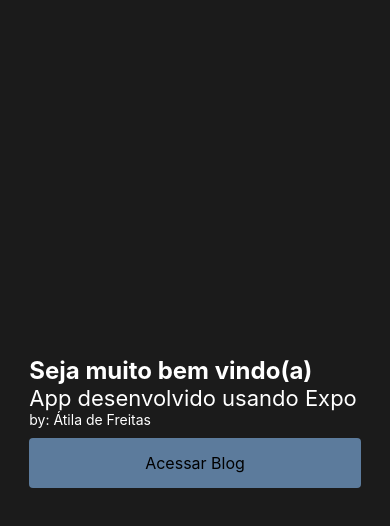
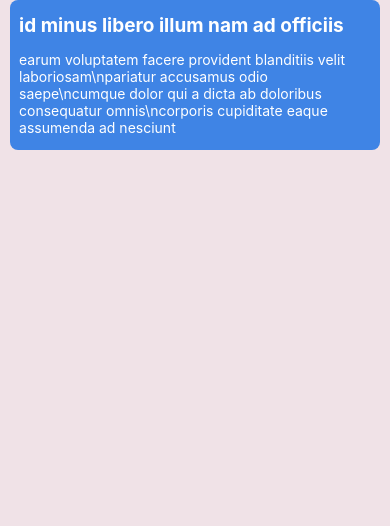
Before and after one commit to atiladefreitas/blog-app-react-native, a React Native app: screen / in a window 390 px wide. Shown: the top 526 px of the page. Built offline with nearby package versions, Linux system fonts and the light colour scheme.

Commit message:
created blog card component

```diff
--- a/App.tsx
+++ b/App.tsx
@@ -1,9 +1,17 @@
 import { StatusBar } from "expo-status-bar";
 import { StyleSheet, Text, View } from "react-native";
 import { Home } from "./src/screens/Home";
+import { BlogCard } from "./src/components/BlogCard";
 
 export default function App() {
-  return <Home />;
+  return (
+    <>
+      <BlogCard
+        title="id minus libero illum nam ad officiis"
+        content="earum voluptatem facere provident blanditiis velit laboriosam\npariatur accusamus odio saepe\ncumque dolor qui a dicta ab doloribus consequatur omnis\ncorporis cupiditate eaque assumenda ad nesciunt"
+      />
+    </>
+  );
 }
 
 const styles = StyleSheet.create({
--- /dev/null
+++ b/src/components/BlogCard/index.tsx
@@ -0,0 +1,21 @@
+import { Container, Text, CardContainer, Wrapper, Title } from "./style";
+
+interface IBlogCardProps {
+  title: string;
+  content: string;
+}
+
+function BlogCard({ title, content }: IBlogCardProps): JSX.Element {
+  return (
+    <Container>
+      <Wrapper>
+        <CardContainer>
+          <Title>{title}</Title>
+          <Text>{content}</Text>
+        </CardContainer>
+      </Wrapper>
+    </Container>
+  );
+}
+
+export { BlogCard };
--- /dev/null
+++ b/src/components/BlogCard/style.ts
@@ -0,0 +1,32 @@
+import styled from "styled-components/native";
+
+export const Container = styled.SafeAreaView`
+  background-color: #f0e2e7;
+  flex: 1;
+`;
+
+export const Wrapper = styled.View`
+  align-items: center;
+`;
+
+export const Text = styled.Text`
+  font-weight: 400;
+  font-size: 14px;
+  color: white;
+  width: 95%;
+`;
+export const Title = styled.Text`
+  font-weight: 700;
+  color: white;
+  font-size: 19px;
+  width: 95%;
+`;
+
+export const CardContainer = styled.View`
+  background-color: #3f84e5;
+  width: 95%;
+  border-radius: 8px;
+  height: 150px;
+  align-items: center;
+  justify-content: space-evenly;
+`;
--- a/src/screens/Home/index.tsx
+++ b/src/screens/Home/index.tsx
@@ -1,3 +1,4 @@
+import { StatusBar } from "expo-status-bar";
 import React from "react";
 import { Button } from "../../components/Button";
 
@@ -14,6 +15,7 @@ function Home(): JSX.Element {
       <Wrapper>
         <Button title="Acessar Blog" />
       </Wrapper>
+      <StatusBar style="light" />
     </Container>
   );
 }
--- a/src/screens/Home/style.ts
+++ b/src/screens/Home/style.ts
@@ -4,12 +4,17 @@ export const Container = styled.SafeAreaView`
   background-color: #1b1b1b;
   flex: 1;
   align-items: center;
-  justify-content: center;
+  justify-content: space-evenly;
   gap: 10px;
 `;
 
 export const Wrapper = styled.View`
   width: 85%;
+  height: 120px;
+  display: flex;
+  flex-direction: column;
+
+  justify-content: space-evenly;
 `;
 
 export const Title = styled.Text`
```
